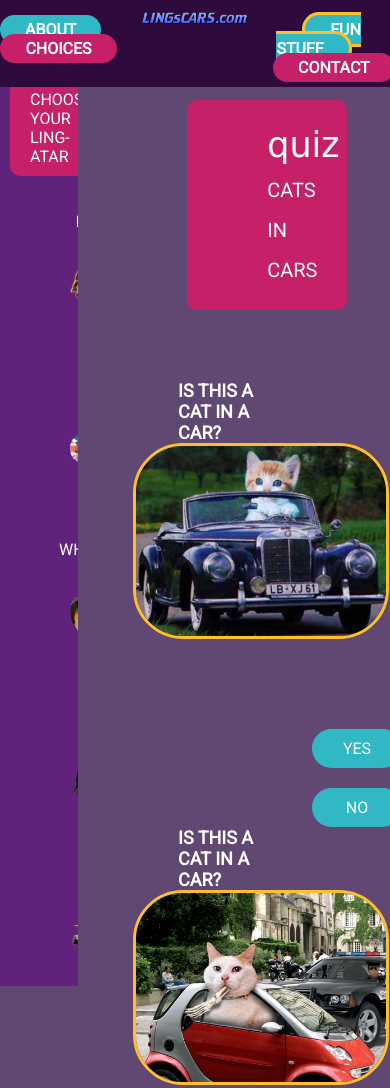
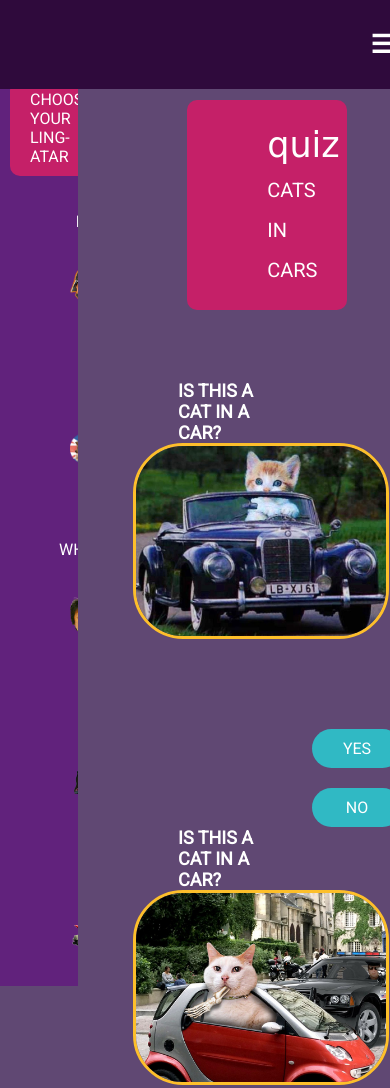
Before and after one commit to nicolehack/8002, a plain HTML site: page funstuff.html in a window 390 px wide. Shown: the top 1088 px of the page. Drawn offline with Linux system fonts and the light colour scheme; a web font is replaced by a local one.

Commit message:
Add files via upload

```diff
--- a/contactstylesheet.css
+++ b/contactstylesheet.css
@@ -18,6 +18,18 @@ body{
 }
 
 /******* COLUMNS  ******/
+
+
+.icon {
+	border-radius: 50%;
+	color:white;
+
+
+}
+
+.mainNav .icon {
+    display: none;
+}
 
 .col1{
 	width: 30%;
@@ -231,3 +243,86 @@ footer{
 	margin-left: 15px;
 
 }
+
+
+
+
+
+@media screen and (max-width: 1080px) {
+  .mainNav a {display: none;}
+  .mainNav a.icon {
+    float: right;
+    display:block;
+	font-size: 25px;
+	border-radius: 50%;
+	margin-right: -120px;
+  }
+
+
+
+
+
+
+
+}
+
+
+@media screen and (max-width: 1080px) {
+  .mainNav .responsive {position:relative;}
+  .mainNav .responsive a.icon {
+    position: absolute;
+    right: 0;
+    top: 0;
+  }
+
+  .mainNav.responsive a {
+    float:none;
+    display:block;
+    text-align: left;
+	line-height: 30px;
+	border-bottom: none;
+	padding-left:10px;
+
+  }
+
+
+	.navLinkBlue{
+	color:#FFFFFF;
+	font-family: 'Roboto', sans-serif;
+	width:100px;
+	padding-left:10px;
+	padding-right: 10px;
+	padding-top: 5px;
+	padding-bottom: 5px;
+	background-color: #30B9C4;
+	border-radius: 20px;
+	margin-bottom: 15px;
+
+
+}
+
+.navLinkPink{
+	color:#FFFFFF;
+	font-family: 'Roboto', sans-serif;
+	width:100px;
+	padding-left:10px;
+	padding-right: 10px;
+	padding-top: 5px;
+	padding-bottom: 5px;
+	background-color: #C52068;
+	border-radius: 20px;
+}
+
+	#logoImg{
+	display: none;
+}
+
+	.icon{
+		margin-left: 220px;
+		margin-top: 20px;
+		margin-bottom: 20px;
+	}
+
+
+
+}
--- a/funstuff.html
+++ b/funstuff.html
@@ -10,22 +10,22 @@
 
     </head>
 
-</head>
 
 <body>
 
 
 <!--------------  MAIN NAVIGATION SECTION	--------------->
 
-	<section class="mainNav">
+<!--------------  MAIN NAVIGATION SECTION	--------------->
 
+	<section class="mainNav" id="myTopnav">
 		<div class="col1 fl">
-		<a class="navLinkBlue">about</a>
+			<a href="Homepage.html" class="navLinkBlue">about</a>
 			<a class="navLinkPink">choices</a>
 		</div>
 
 		<div class="col1 fr">
-		<a href="" class="navLinkBlue onActive">fun stuff</a>
+			<a href="funstuff.html" class="navLinkBlue onActive">fun stuff</a>
 			<a href="form.html" class="navLinkPink">contact</a>
 		</div>
 
@@ -33,6 +33,7 @@
 			<a href="Homepage.html"> <img src="lingscars-logo.png"  id="logoImg" alt="logo image"></a>
 		</div>
 
+		<a href="javascript:void(0);" class="icon" onclick="myFunction()">&#9776;</a>
 
 		<div class="clear"></div>
 	</section>
@@ -151,7 +152,27 @@
 
 </footer>
 
-<!----------------- JAVA SCRIPT FOR THE QUIZ  ---------------------->
+<!----------------- JAVA SCRIPT FOR THE QUIZ  -------------------->
+
+
+				<!-- BURGER MENU -->
+
+<script>
+
+	function myFunction() {
+    var x = document.getElementById("myTopnav");
+    if (x.className === "mainNav") {
+        x.className += " responsive";
+    } else {
+        x.className = "mainNav";
+    }
+}
+
+
+	</script>
+
+
+
 
 <script>
 
--- a/funstuffstyle.css
+++ b/funstuffstyle.css
@@ -16,6 +16,22 @@ body{
 }
 
 /******* COLUMNS  ******/
+
+
+
+
+.icon {
+	border-radius: 50%;
+	color:white;
+
+
+}
+
+.mainNav .icon {
+    display: none;
+}
+
+
 
 .col1{
 	width: 30%;
@@ -342,3 +358,88 @@ footer{
 	margin-left: 15px;
 
 }
+
+
+
+
+
+
+@media screen and (max-width: 1080px) {
+  .mainNav a {display: none;}
+  .mainNav a.icon {
+    float: right;
+    display:block;
+	font-size: 25px;
+	border-radius: 50%;
+	margin-right: -120px;
+  }
+
+
+
+
+
+
+
+}
+
+
+@media screen and (max-width: 1080px) {
+  .mainNav .responsive {position:relative;}
+  .mainNav .responsive a.icon {
+    position: absolute;
+    right: 0;
+    top: 0;
+  }
+
+  .mainNav.responsive a {
+    float:none;
+    display:block;
+    text-align: left;
+	line-height: 30px;
+	border-bottom: none;
+	padding-left:10px;
+
+  }
+
+
+	.navLinkBlue{
+	color:#FFFFFF;
+	font-family: 'Roboto', sans-serif;
+	width:100px;
+	padding-left:10px;
+	padding-right: 10px;
+	padding-top: 5px;
+	padding-bottom: 5px;
+	background-color: #30B9C4;
+	border-radius: 20px;
+	margin-bottom: 10px;
+
+
+
+}
+
+.navLinkPink{
+	color:#FFFFFF;
+	font-family: 'Roboto', sans-serif;
+	width:100px;
+	padding-left:10px;
+	padding-right: 10px;
+	padding-top: 5px;
+	padding-bottom: 5px;
+	background-color: #C52068;
+	border-radius: 20px;
+}
+
+	#logoImg{
+	display: none;
+}
+
+	.icon{
+		margin-left: 220px;
+		margin-top: 20px;
+		margin-bottom: 20px;
+	}
+
+
+
+}
--- a/homepage.css
+++ b/homepage.css
@@ -17,7 +17,26 @@ body{
 	height: auto;
 }
 
+
+
+
+
+
+
+
 /******* COLUMNS  ******/
+
+.icon {
+	border-radius: 50%;
+	color:white;
+
+
+}
+
+.mainNav .icon {
+    display: none;
+}
+
 
 .col1{
 	width: 30%;
@@ -42,7 +61,6 @@ body{
 	font-size: 16px;
 	text-transform: uppercase;
 	font-weight: bold;
-
 	padding-top: 10px;
 	padding-bottom: 10px;
 }
@@ -68,7 +86,6 @@ body{
 	padding-bottom: 5px;
 	background-color: #C52068;
 	border-radius: 20px;
-
 }
 
 a {
@@ -83,8 +100,8 @@ a {
 	background-color:#FDBF2B;
 }
 
+/*******YELLOW BORDER ON ACTIVE PAGE******/
 
-/*******YELLOW BORDER ON ACTIVE PAGE******/
 .onActive{
 		border:#FDBF2B 3px solid;
 }
@@ -116,7 +133,6 @@ a {
 h1{
 	font-size: 30px;
 	font-weight: bold;
-
 }
 
 #sendButton{
@@ -128,7 +144,6 @@ h1{
 	color:white;
 	font-size: 16px;
 	margin-top: 10px;
-
 }
 
 #sendButton:hover{
@@ -147,7 +162,7 @@ h1{
 	height: 40px;
 }
 
-/*******FOOTER STYLE******/
+/******* FOOTER ******/
 
 footer{
 	width:100%;
@@ -256,5 +271,88 @@ footer{
 	background-color: white;
 	border: none;
 	width: 5%;
-	height:
+	height: auto;
 }
+
+
+
+
+
+@media screen and (max-width: 1080px) {
+  .mainNav a {display: none;}
+  .mainNav a.icon {
+    float: right;
+    display:block;
+	font-size: 25px;
+	border-radius: 50%;
+	margin-right: -120px;
+  }
+
+
+
+
+
+
+
+}
+
+
+@media screen and (max-width: 1080px) {
+  .mainNav .responsive {position:relative;}
+  .mainNav .responsive a.icon {
+    position: absolute;
+    right: 0;
+    top: 0;
+  }
+
+  .mainNav.responsive a {
+    float:none;
+    display:block;
+    text-align: left;
+	line-height: 30px;
+	border-bottom: none;
+	padding-left:10px;
+
+  }
+
+
+	.navLinkBlue{
+	color:#FFFFFF;
+	font-family: 'Roboto', sans-serif;
+	width:100px;
+	padding-left:10px;
+	padding-right: 10px;
+	padding-top: 5px;
+	padding-bottom: 5px;
+	background-color: #30B9C4;
+	border-radius: 20px;
+	margin-bottom: 15px;
+
+
+}
+
+.navLinkPink{
+	color:#FFFFFF;
+	font-family: 'Roboto', sans-serif;
+	width:100px;
+	padding-left:10px;
+	padding-right: 10px;
+	padding-top: 5px;
+	padding-bottom: 5px;
+	background-color: #C52068;
+	border-radius: 20px;
+}
+
+	#logoImg{
+	display: none;
+}
+
+	.icon{
+		margin-left: 220px;
+		margin-top: 20px;
+		margin-bottom: 20px;
+	}
+
+
+
+}
```
Also changed, not shown: Homepage.html (+32 -3 lines), form.html (+29 -4 lines). Lines whose indentation alone changed are shown as unchanged.
